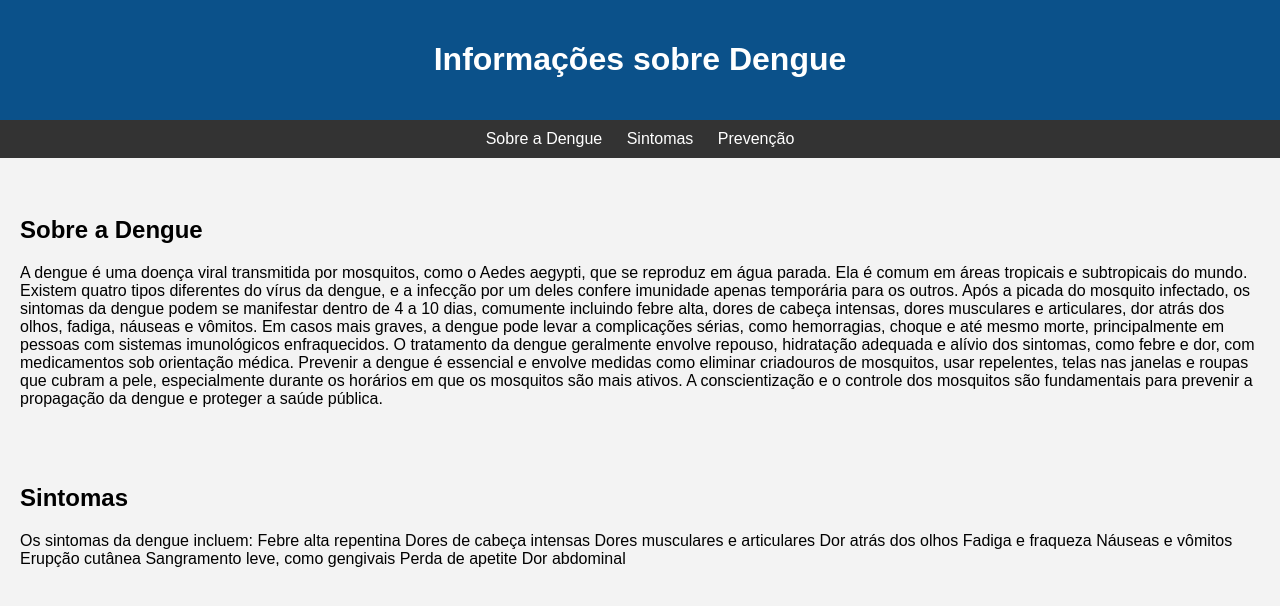
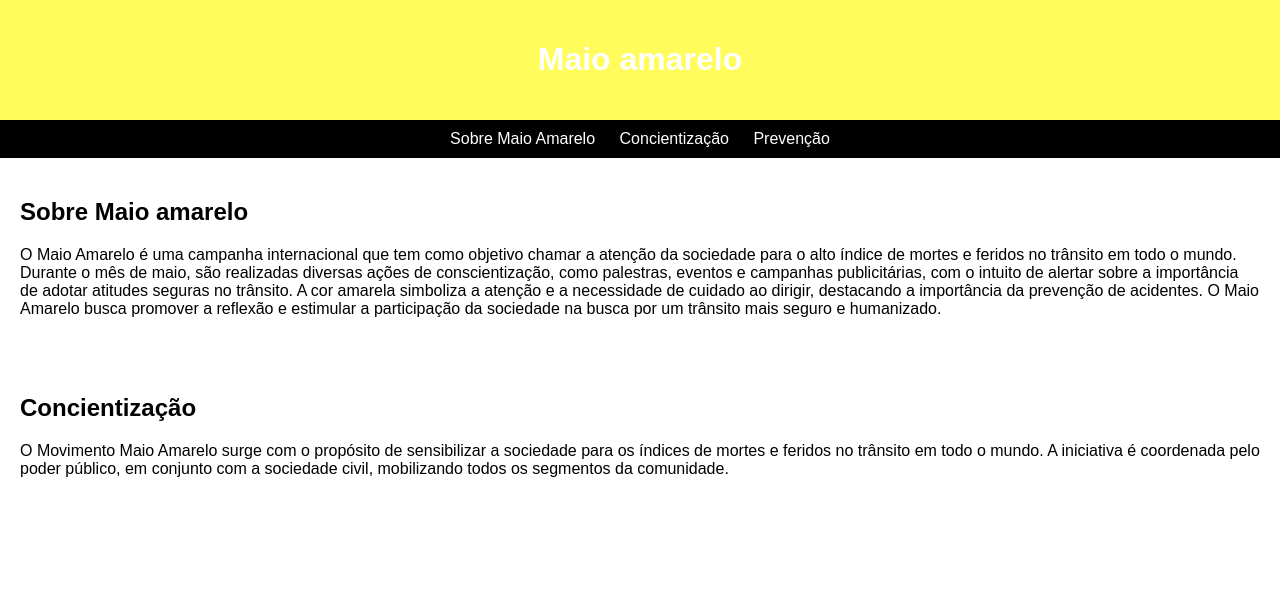
Before and after one commit to Magalhaess07/maio-amarelo, a plain HTML site: page index.html in a window 1280 px wide. Drawn offline with Linux system fonts and the light colour scheme.

Commit message:
Add files via upload

```diff
--- a/index.html
+++ b/index.html
@@ -3,75 +3,64 @@
 <head>
     <meta charset="UTF-8">
     <meta name="viewport" content="width=device-width, initial-scale=1.0">
-    <title>Informações sobre Dengue</title>
+    <title>Maio amarelo</title>
+
     <style>
         body {
             font-family: Arial, sans-serif;
             margin: 0;
             padding: 0;
-            background-color: #f3f3f3;
+            background-color: #ffffff;
         }
         header {
-            background-color: #0b518a;
-            color: white;
+            background-color: #fffc5b;
+            color: rgb(255, 255, 255);
             padding: 20px;
             text-align: center;
         }
+
         nav {
-            background-color: #333;
-            color: white;
+            background-color: rgb(0, 0, 0);
+            color: rgb(255, 235, 119);
             padding: 10px;
             text-align: center;
         }
         nav a {
-            color: white;
+            color: rgb(255, 255, 255);
             text-decoration: none;
             margin: 0 10px;
         }
         section {
             padding: 20px;
+
         }
         footer {
-            background-color: #333;
-            color: white;
+            background-color: rgb(255, 255, 255);
+            color: rgb(255, 255, 255);
             text-align: center;
             padding: 10px;
             position: fixed;
             bottom: 0;
             width: 100%;
         }
+
     </style>
 </head>
 <body>
     <header>
-        <h1>Informações sobre Dengue</h1>
+        <h1>Maio amarelo</h1>
     </header>
     <nav>
-        <a href="#sobre">Sobre a Dengue</a>
-        <a href="#sintomas">Sintomas</a>
+        <a href="#sobre">Sobre Maio Amarelo</a>
+        <a href="#concientização">Concientização</a>
         <a href="#prevencao">Prevenção</a>
     </nav>
     <section id="sobre">
-        <img src="denguee.jpg" width="60%" alt="">
-        <h2>Sobre a Dengue</h2>
-        <p>A dengue é uma doença viral transmitida por mosquitos, como o Aedes aegypti, que se reproduz em água parada. Ela é comum em áreas tropicais e subtropicais do mundo.
-            Existem quatro tipos diferentes do vírus da dengue, e a infecção por um deles confere imunidade apenas temporária para os outros.
 
-Após a picada do mosquito infectado, os sintomas da dengue podem se manifestar dentro de 4 a 10 dias, comumente incluindo febre alta, dores de cabeça intensas, dores musculares e articulares, dor atrás dos olhos, fadiga, náuseas e vômitos. Em casos mais graves, a dengue pode levar a complicações sérias, como hemorragias, choque e até mesmo morte, principalmente em pessoas com sistemas imunológicos enfraquecidos.
-
-O tratamento da dengue geralmente envolve repouso, hidratação adequada e alívio dos sintomas, como febre e dor, com medicamentos sob orientação médica. Prevenir a dengue é essencial e envolve medidas como eliminar criadouros de mosquitos, usar repelentes, telas nas janelas e roupas que cubram a pele, especialmente durante os horários em que os mosquitos são mais ativos. A conscientização e o controle dos mosquitos são fundamentais para prevenir a propagação da dengue e proteger a saúde pública.
+        <h2>Sobre Maio amarelo</h2>
+        <p>O Maio Amarelo é uma campanha internacional que tem como objetivo chamar a atenção da sociedade para o alto índice de mortes e feridos no trânsito em todo o mundo. Durante o mês de maio, são realizadas diversas ações de conscientização, como palestras, eventos e campanhas publicitárias, com o intuito de alertar sobre a importância de adotar atitudes seguras no trânsito. A cor amarela simboliza a atenção e a necessidade de cuidado ao dirigir, destacando a importância da prevenção de acidentes. O Maio Amarelo busca promover a reflexão e estimular a participação da sociedade na busca por um trânsito mais seguro e humanizado.
         </p>
     </section>
-    <section id="sintomas">
-        <h2>Sintomas</h2>
-        <p>Os sintomas da dengue incluem:
-            Febre alta repentina
-            Dores de cabeça intensas
-            Dores musculares e articulares
-            Dor atrás dos olhos
-            Fadiga e fraqueza
-            Náuseas e vômitos
-            Erupção cutânea
-            Sangramento leve, como gengivais
-            Perda de apetite
-            Dor abdominal
+    <section id="Concientização">
+        <h2>Concientização</h2>
+<p>O Movimento Maio Amarelo surge com o propósito de sensibilizar a sociedade para os índices de mortes e feridos no trânsito em todo o mundo. A iniciativa é coordenada pelo poder público, em conjunto com a sociedade civil, mobilizando todos os segmentos da comunidade.</p>
```
